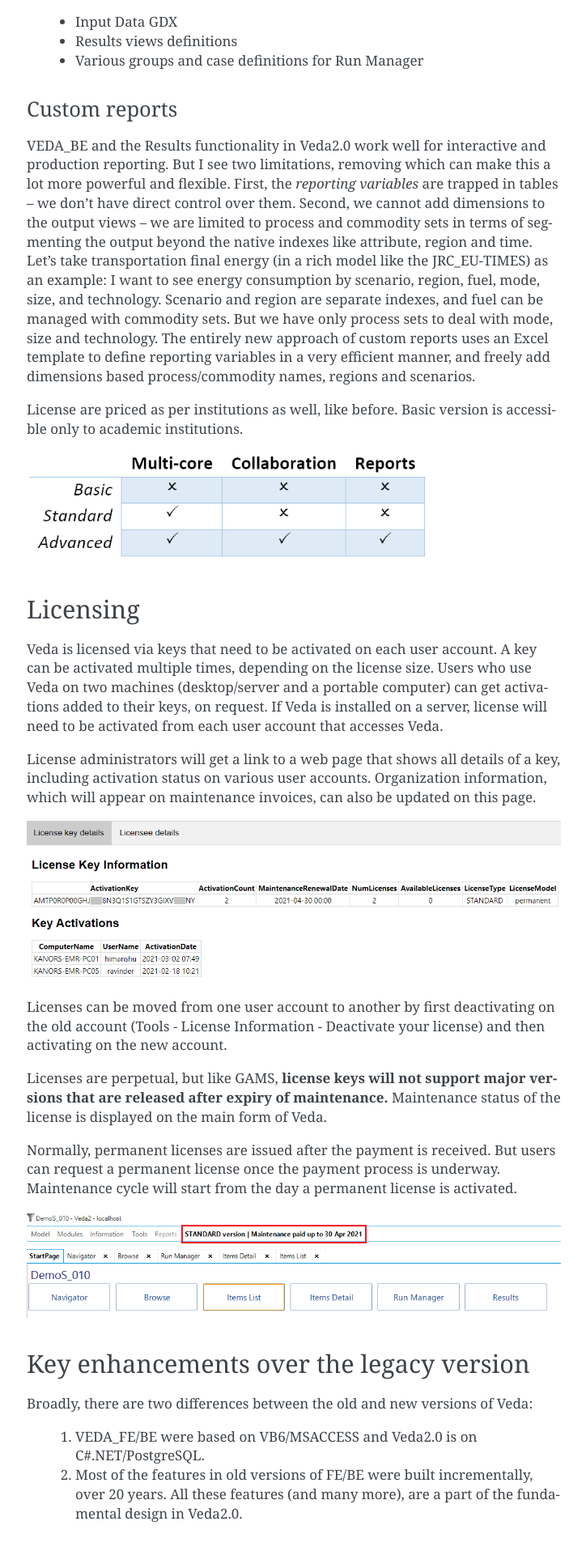
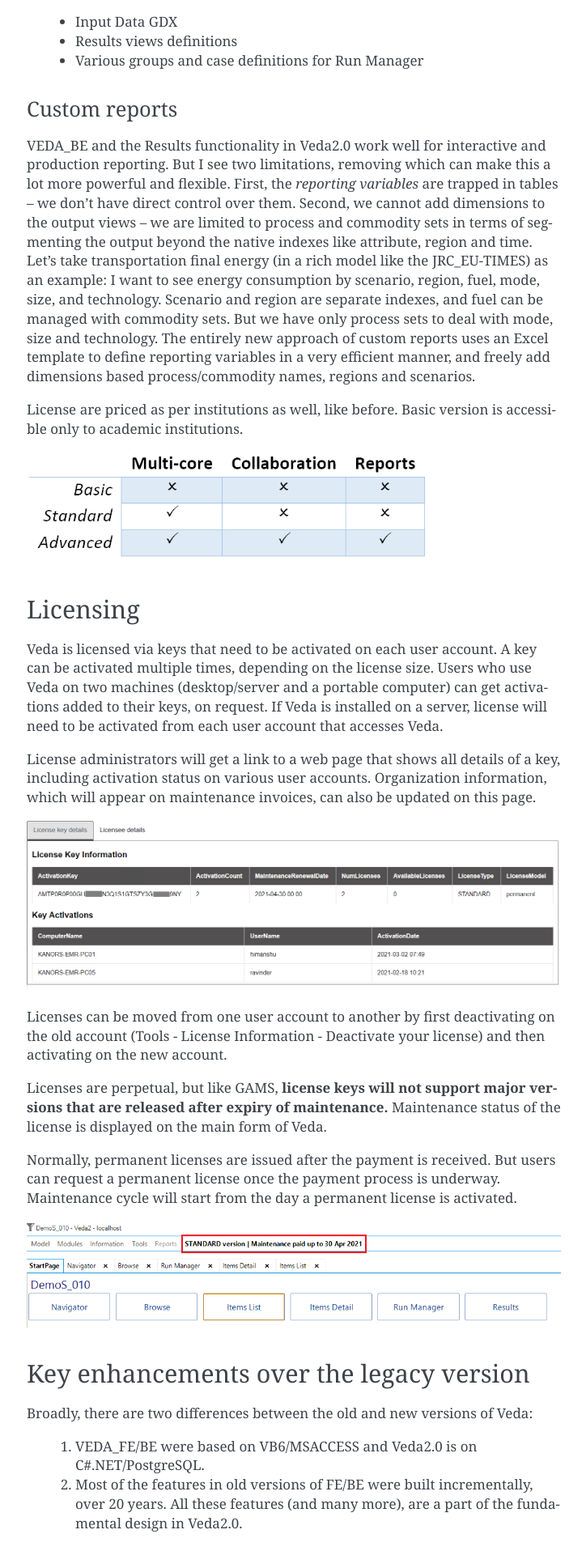
Before and after one commit to kanors-emr/Veda-documentation, a Sphinx documentation site: the page built from docs/source/pages/introduction.rst, in a window 1280 px wide. Shown: the part 4484-6400 px from the top of the page at 81% size, without its empty margins (387-1111 px from the left). Built offline with Sphinx 7.4.7, drawn with Linux system fonts in a browser that asks for light colours.

Commit message:
image update

```diff
--- a/docs/source/pages/introduction.rst
+++ b/docs/source/pages/introduction.rst
@@ -108,8 +108,8 @@
 License administrators will get a link to a web page that shows all details of a key, including activation status on various user accounts.
 Organization information, which will appear on maintenance invoices, can also be updated on this page.
 
-.. image:: images/lickey_information_new.PNG
-   :width: 700
+.. image:: images/lickey_information.PNG
+   :width: 800
 
 Licenses can be moved from one user account to another by first deactivating on the old account (Tools - License Information - Deactivate your license) and then activating on the new account.
 
```
Also changed, not shown: docs/source/pages/images/lickey_information.PNG (added), docs/source/pages/images/lickey_information_new.PNG (deleted).
